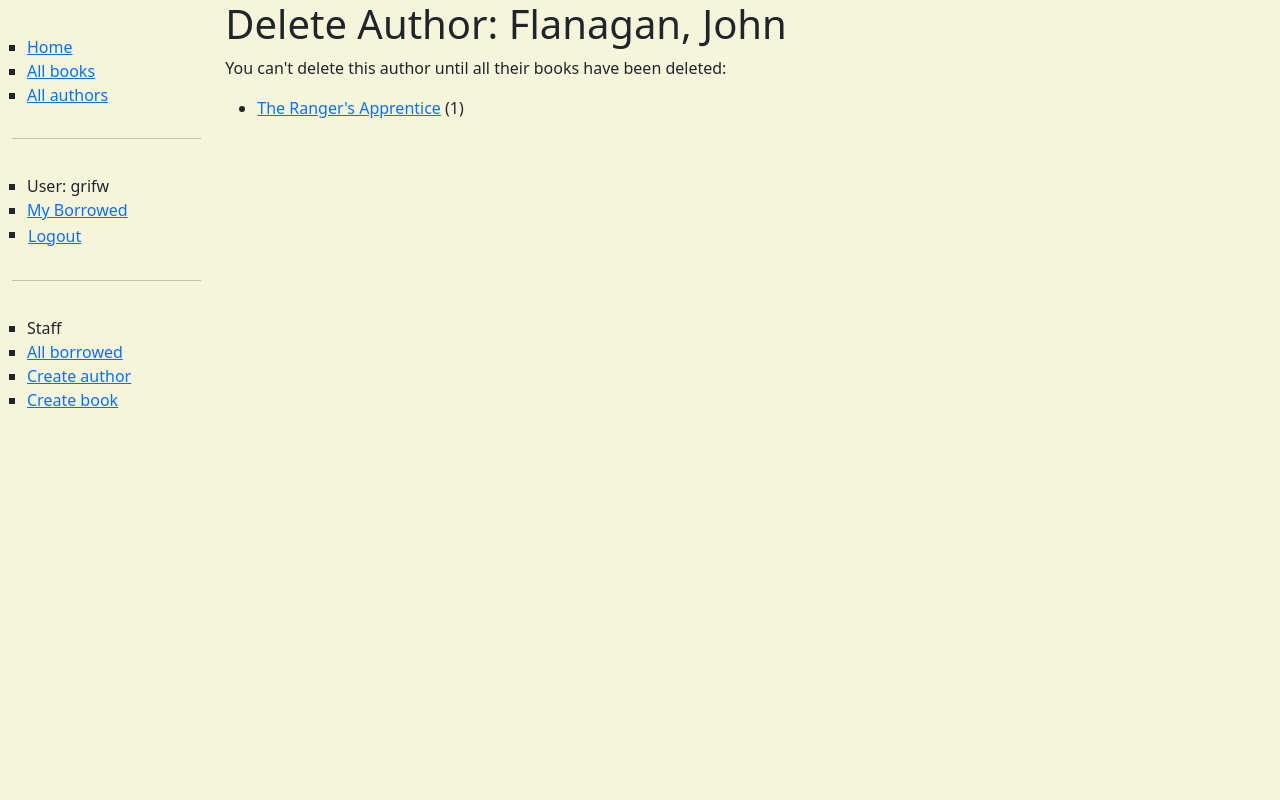
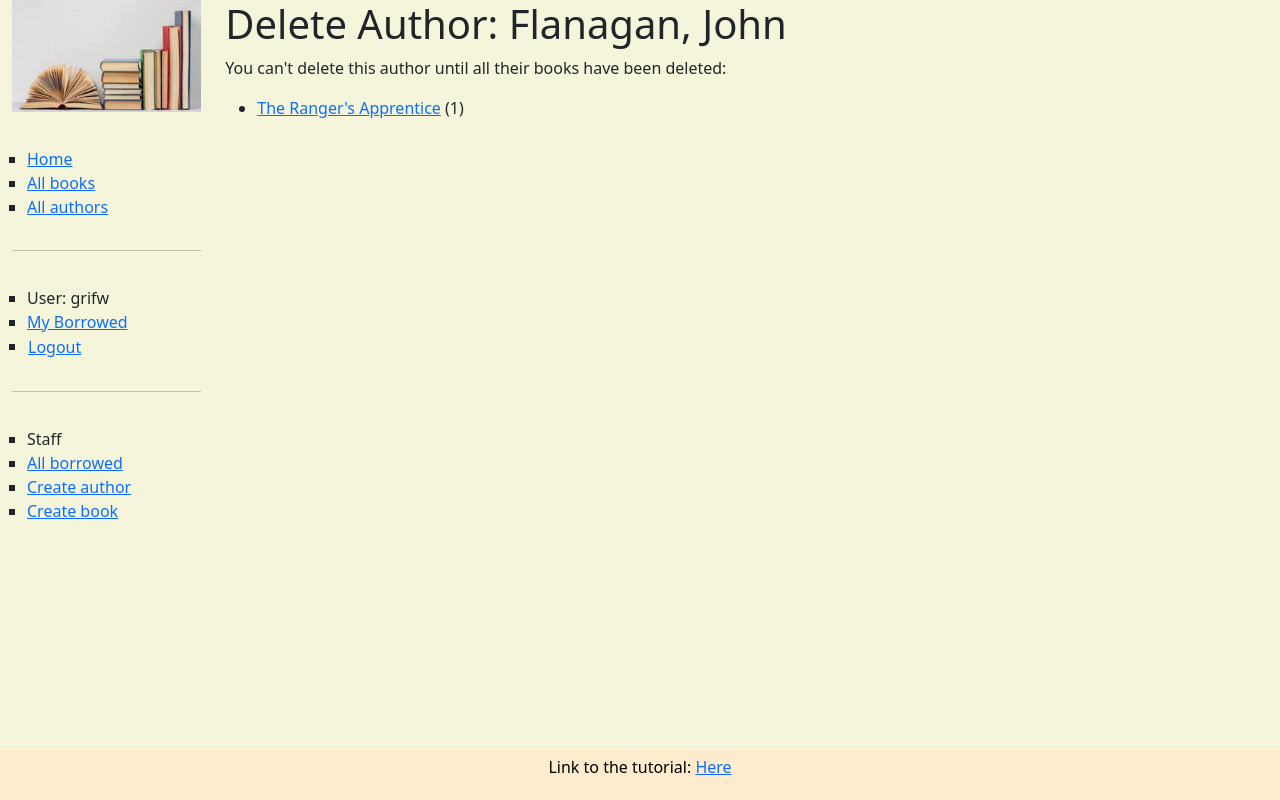
Before and after one commit to xPatrickwastaken/csci313-assignment4-Griffin-Winstead, a Django app: page /catalog/author/1/delete/ in a window 1280 px wide. Run offline with Django 5.2, Linux system fonts and the light colour scheme; a user stored in the database is signed in; data comes from the database, SQL or seed files in the repository; both versions use the stored data as it was after the commit.

Commit message:
Finalized CSS

```diff
--- a/locallibrary/catalog/static/css/styles.css
+++ b/locallibrary/catalog/static/css/styles.css
@@ -13,3 +13,17 @@
   body {
     background-color: beige;
   }
+  img{
+    max-width: 100%;
+    height: auto;
+  }
+  footer{
+    position: fixed;
+    left: 0;
+    bottom: 0;
+    width: 100%;
+    text-align: center;
+    padding: 5px;
+    background-color: blanchedalmond;
+    color: black;
+  }
--- a/locallibrary/catalog/templates/base_generic.html
+++ b/locallibrary/catalog/templates/base_generic.html
@@ -23,6 +23,7 @@
       <div class="row">
         <div class="col-sm-2">
           {% block sidebar %}
+          <img src="{% static 'css/images/book.jpg' %}">
             <ul class="sidebar-nav">
               <li><a href="{% url 'index' %}">Home</a></li>
               <li><a href="{% url 'books' %}">All books</a></li>
@@ -77,4 +78,7 @@
       </div>
     </div>
   </body>
+  <footer>
+    <p> Link to the tutorial: <a href="https://developer.mozilla.org/en-US/docs/Learn/Server-side/Django/Tutorial_local_library_website">Here</a><p>
+  </footer>
 </html>
```
Also changed, not shown: locallibrary/catalog/static/css/images/book.jpg (added), locallibrary/db.sqlite3.
